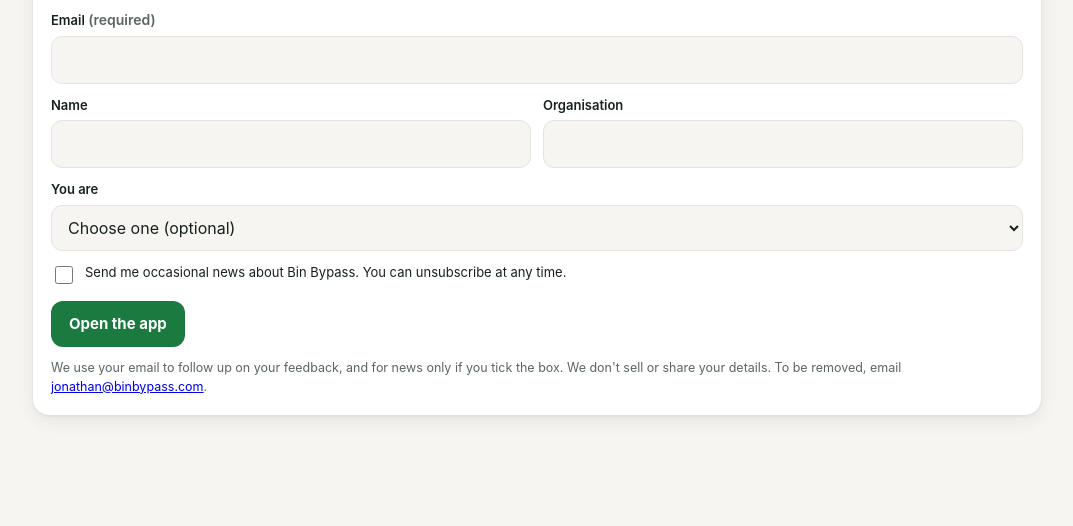
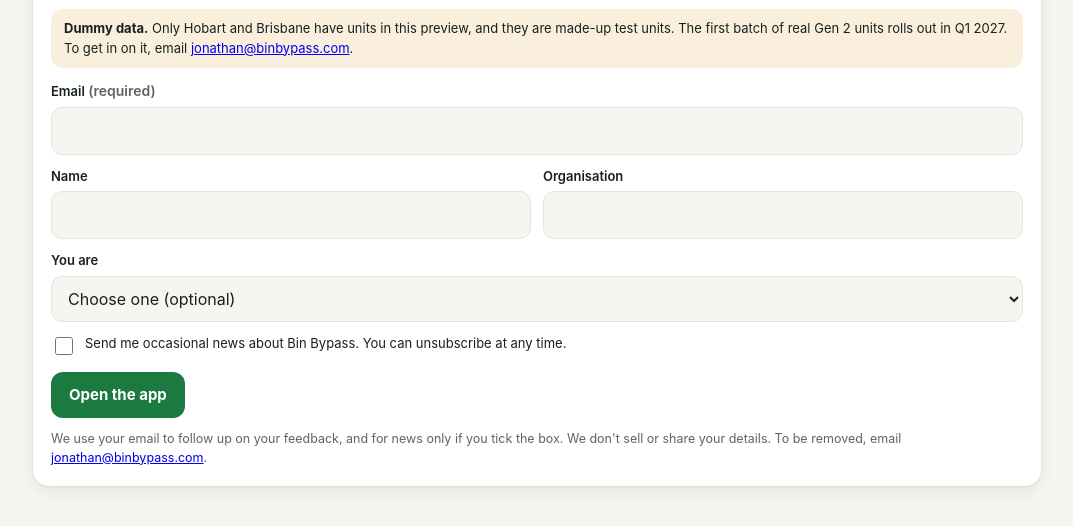
Before and after one commit to jonogibson1/binbypass-app, a plain HTML site: page try.html in a window 1280 px wide. Shown: the part 172-698 px from the top of the page, without its empty margins (103-1176 px from the left). Drawn offline with Linux system fonts and the light colour scheme.

Commit message:
Try page: dummy-data note on gate + Q1 2027 first batch
Co-Authored-By: Claude Opus 5.5 <noreply@anthropic.com>

```diff
--- a/try.html
+++ b/try.html
@@ -63,6 +63,7 @@ textarea{min-height:84px;resize:vertical}
   <section id="gate" class="card" hidden aria-labelledby="g-h">
     <h1 id="g-h">Try the Bin Bypass app</h1>
     <p class="sub">An early preview of the app collectors, CDS operators and councils will use. Enter your email to open it, then tell us what works and what you'd like it to do.</p>
+    <p class="note"><b>Dummy data.</b> Only Hobart and Brisbane have units in this preview, and they are made-up test units. The first batch of real Gen 2 units rolls out in Q1 2027. To get in on it, email <a href="mailto:jonathan@binbypass.com">jonathan@binbypass.com</a>.</p>
     <form id="g-form" novalidate>
       <label for="g-email">Email <span class="sub">(required)</span></label>
       <input id="g-email" type="email" autocomplete="email" required maxlength="254">
@@ -91,7 +92,7 @@ textarea{min-height:84px;resize:vertical}
     <section class="card">
       <h1>Bin Bypass app preview</h1>
       <p class="sub">Use it like a collector (find units with containers ready, plan a run, cash in) or switch to CDS / Council with the "Which app" box to see fleet health, live reporting and data downloads.</p>
-      <p class="note"><b>Dummy data.</b> The units in Hobart and Brisbane are made-up test units for testing the server and the app at scale. They are not real collections.</p>
+      <p class="note"><b>Dummy data.</b> The units in Hobart and Brisbane are made-up test units for testing the server and the app at scale. They are not real collections. Real Gen 2 units start rolling out in Q1 2027. If you'd like units in that first batch, email <a href="mailto:jonathan@binbypass.com">jonathan@binbypass.com</a>.</p>
     </section>
     <div class="appbox">
       <div>
```
